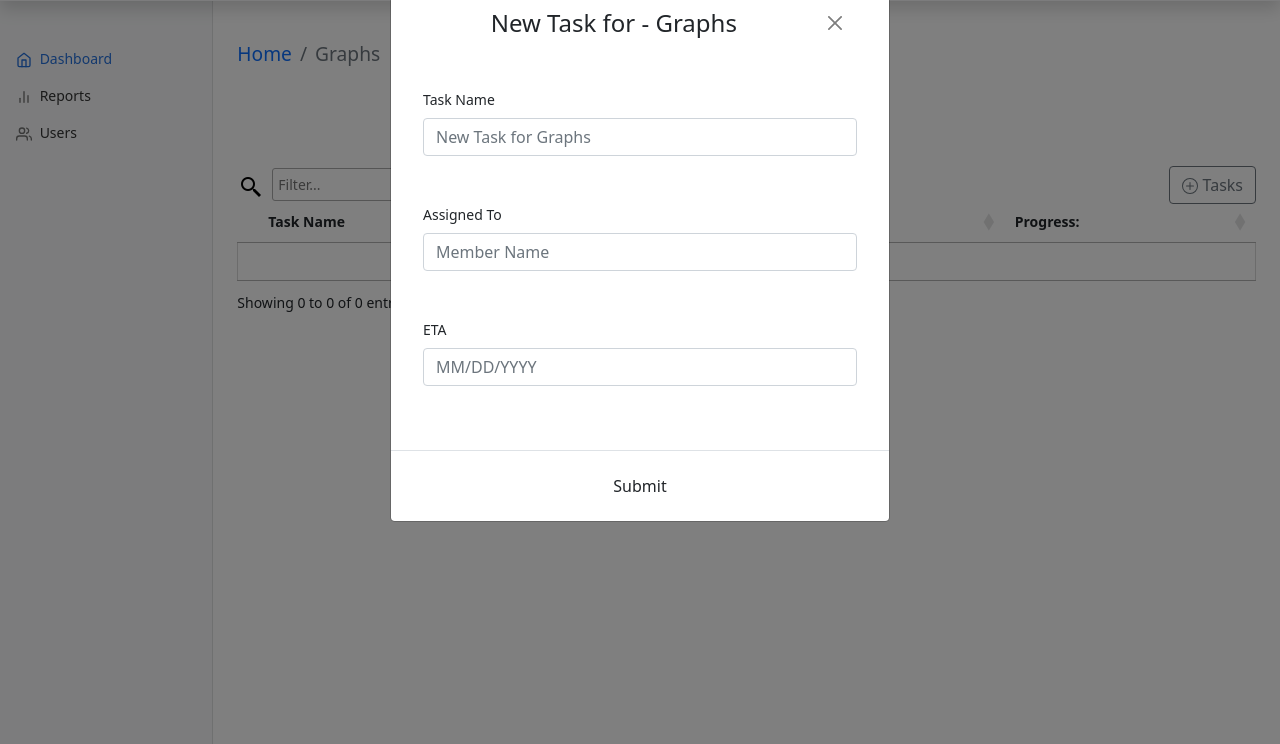
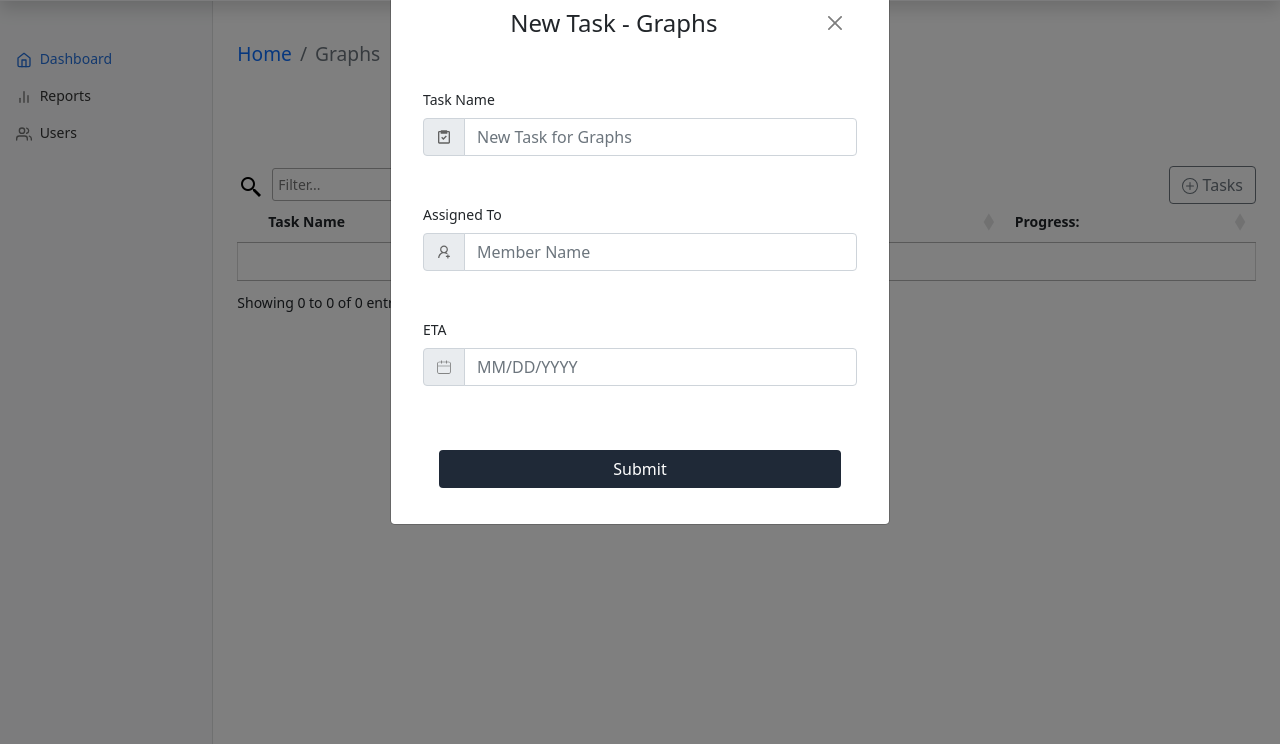
Before and after one commit to gjairath/IP_Version_2.0, a Flask app: a page that uses ip_app/templates/dashboard_project_in.html in a window 1280 px wide, after a click on "Tasks". Shown: the part 56-800 px from the top of the page. Run offline with Flask 2, Linux system fonts and the light colour scheme; data that the repository does not hold is empty; some libraries are stand-ins or nearby versions.

Commit message:
Better UI

```diff
--- a/ip_app/static/dashboard_project_in.css
+++ b/ip_app/static/dashboard_project_in.css
@@ -12,6 +12,27 @@ a.editor-create {
     position: absolute;
     right: 0;
     text-align: center;
+}
+
+#submit-add-task {
+    background-color: #1f2937;
+    color: #fff;
+    width: 85%;
+    margin-top: 0px;
+}
+
+#submit-add-task:hover {
+    background-color: #161d27;
+    border-color: #161d27;
+}
+
+
+.modal-footer{
+    padding-bottom: 2rem;
+    width: 100%;
+    display: flex;
+    justify-content: center;
+    padding-top: 0rem;
 }
 
 .dataTables_filter > label {
@@ -104,3 +125,7 @@ a.editor-create {
     padding-bottom: 2rem;
     border-bottom: none;
 }
+
+.modal-footer {
+    border-top: none;
+}
--- a/ip_app/templates/dashboard_project_in.html
+++ b/ip_app/templates/dashboard_project_in.html
@@ -37,34 +37,55 @@
   <div class="modal-dialog" role="document">
     <div class="modal-content">
       <div class="modal-header text-center">
-        <h4 class="modal-title w-100 font-weight-bold">New Task for - {{ project_name }} </h4>
+        <h4 class="modal-title w-100 font-weight-bold">New Task - {{ project_name }} </h4>
 <button type="button" class="btn-close ms-auto" data-bs-dismiss="modal" aria-label="Close"></button>        </button>
       </div>
-
 
       <div class="modal-body mx-3">
         <div class="md-form mb-5">
           <i class="fas fa-user prefix grey-text"></i>
             <label for="task_name" class="form-control-label">Task Name </label>
+
+        <div class="input-group">
+                  <span class="input-group-text" id="basic-addon2">
+                    <svg xmlns="http://www.w3.org/2000/svg" xmlns:xlink="http://www.w3.org/1999/xlink" aria-hidden="true" focusable="false" width="1em" height="1em" style="-ms-transform: rotate(360deg); -webkit-transform: rotate(360deg); transform: rotate(360deg);" preserveAspectRatio="xMidYMid meet" viewBox="0 0 24 24"><path d="M5 22h14c1.103 0 2-.897 2-2V5c0-1.103-.897-2-2-2h-2a1 1 0 0 0-1-1H8a1 1 0 0 0-1 1H5c-1.103 0-2 .897-2 2v15c0 1.103.897 2 2 2zM5 5h2v2h10V5h2v15H5V5z" fill="#626262"/><path d="M11 13.586l-1.793-1.793l-1.414 1.414L11 16.414l5.207-5.207l-1.414-1.414z" fill="#626262"/></svg>                  </span>
             <input type="text" class="form-control" id="task_name" placeholder="New Task for {{ project_name }}">
+        </div>
+
         </div>
 
         <div class="md-form mb-5">
           <i class="fas fa-envelope prefix grey-text"></i>
             <label for="assigned_to" class="form-control-label" >Assigned To </label>
+
+            <div class="input-group">
+                  <span class="input-group-text" id="basic-addon2">
+                        <svg xmlns="http://www.w3.org/2000/svg" xmlns:xlink="http://www.w3.org/1999/xlink" aria-hidden="true" focusable="false" width="1em" height="1em" style="-ms-transform: rotate(360deg); -webkit-transform: rotate(360deg); transform: rotate(360deg);" preserveAspectRatio="xMidYMid meet" viewBox="0 0 1024 1024"><path d="M678.3 642.4c24.2-13 51.9-20.4 81.4-20.4h.1c3 0 4.4-3.6 2.2-5.6a371.67 371.67 0 0 0-103.7-65.8c-.4-.2-.8-.3-1.2-.5C719.2 505 759.6 431.7 759.6 349c0-137-110.8-248-247.5-248S264.7 212 264.7 349c0 82.7 40.4 156 102.6 201.1c-.4.2-.8.3-1.2.5c-44.7 18.9-84.8 46-119.3 80.6a373.42 373.42 0 0 0-80.4 119.5A373.6 373.6 0 0 0 137 888.8a8 8 0 0 0 8 8.2h59.9c4.3 0 7.9-3.5 8-7.8c2-77.2 32.9-149.5 87.6-204.3C357 628.2 432.2 597 512.2 597c56.7 0 111.1 15.7 158 45.1a8.1 8.1 0 0 0 8.1.3zM512.2 521c-45.8 0-88.9-17.9-121.4-50.4A171.2 171.2 0 0 1 340.5 349c0-45.9 17.9-89.1 50.3-121.6S466.3 177 512.2 177s88.9 17.9 121.4 50.4A171.2 171.2 0 0 1 683.9 349c0 45.9-17.9 89.1-50.3 121.6C601.1 503.1 558 521 512.2 521zM880 759h-84v-84c0-4.4-3.6-8-8-8h-56c-4.4 0-8 3.6-8 8v84h-84c-4.4 0-8 3.6-8 8v56c0 4.4 3.6 8 8 8h84v84c0 4.4 3.6 8 8 8h56c4.4 0 8-3.6 8-8v-84h84c4.4 0 8-3.6 8-8v-56c0-4.4-3.6-8-8-8z" fill="#626262"/></svg>
+                </span>
             <input type="text" class="form-control" id="assigned_to" placeholder="Member Name">
         </div>
+        </div>
+
 
         <div class="md-form mb-5">
           <i class="fas fa-tag prefix grey-text"></i>
             <label for="eta" class="form-control-label">ETA </label>
+
+
+        <div class="input-group">
+                  <span class="input-group-text" id="basic-addon2">
+                <svg xmlns="http://www.w3.org/2000/svg" xmlns:xlink="http://www.w3.org/1999/xlink" aria-hidden="true" focusable="false" width="1em" height="1em" style="-ms-transform: rotate(360deg); -webkit-transform: rotate(360deg); transform: rotate(360deg);" preserveAspectRatio="xMidYMid meet" viewBox="0 0 24 24"><path d="M19.5 4h-3V2.5a.5.5 0 0 0-1 0V4h-7V2.5a.5.5 0 0 0-1 0V4h-3A2.503 2.503 0 0 0 2 6.5v13A2.503 2.503 0 0 0 4.5 22h15a2.502 2.502 0 0 0 2.5-2.5v-13A2.502 2.502 0 0 0 19.5 4zM21 19.5c0 .828-.672 1.5-1.5 1.5h-15C3.67 21 3 20.328 3 19.5V11h18v8.5zm0-9.5H3V6.5C3 5.672 3.67 5 4.5 5h3v1.5a.5.5 0 0 0 1 0V5h7v1.5a.5.5 0 0 0 1 0V5h3c.828 0 1.5.672 1.5 1.5V10z" fill="#626262"/></svg>
+                </span>
                 <input type="text" placeholder="MM/DD/YYYY"
                     onfocus="(this.type='date')" class="form-control" id="eta"  >
+        </div>
+
+
 
         </div>
 
       </div>
-      <div class="modal-footer d-flex justify-content-center">
+      <div class="modal-footer">
         <button class="btn btn-unique" id="submit-add-task" data-dismiss="modal">Submit <i class="fas fa-paper-plane-o ml-1"></i></button>
       </div>
     </div>
```
Also changed, not shown: ip_app/app.db.
